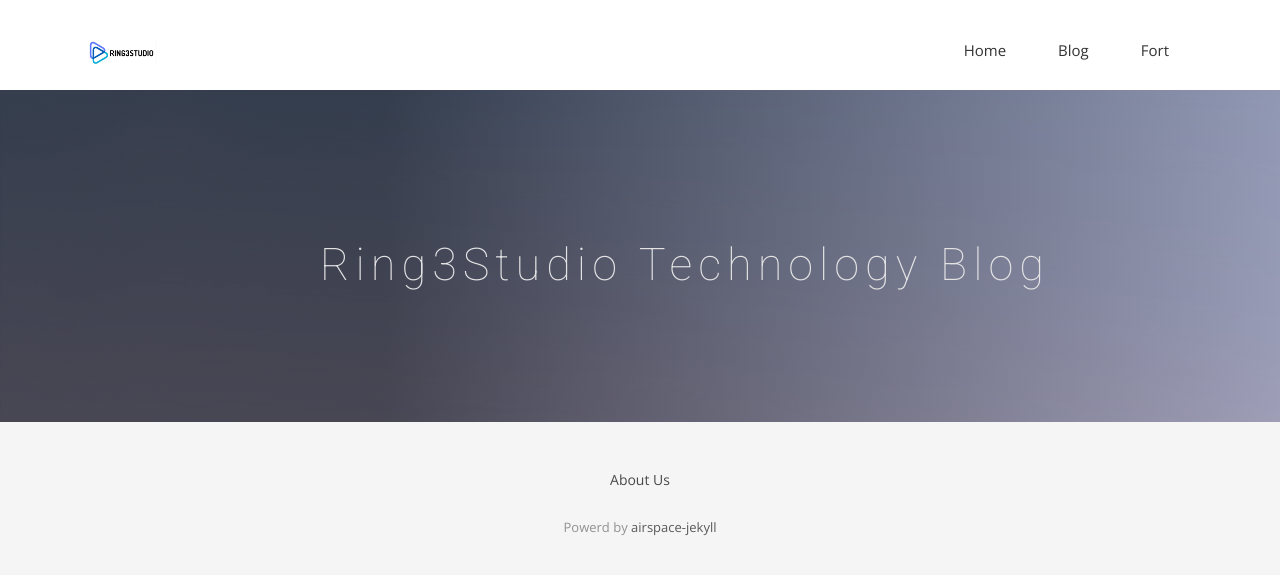
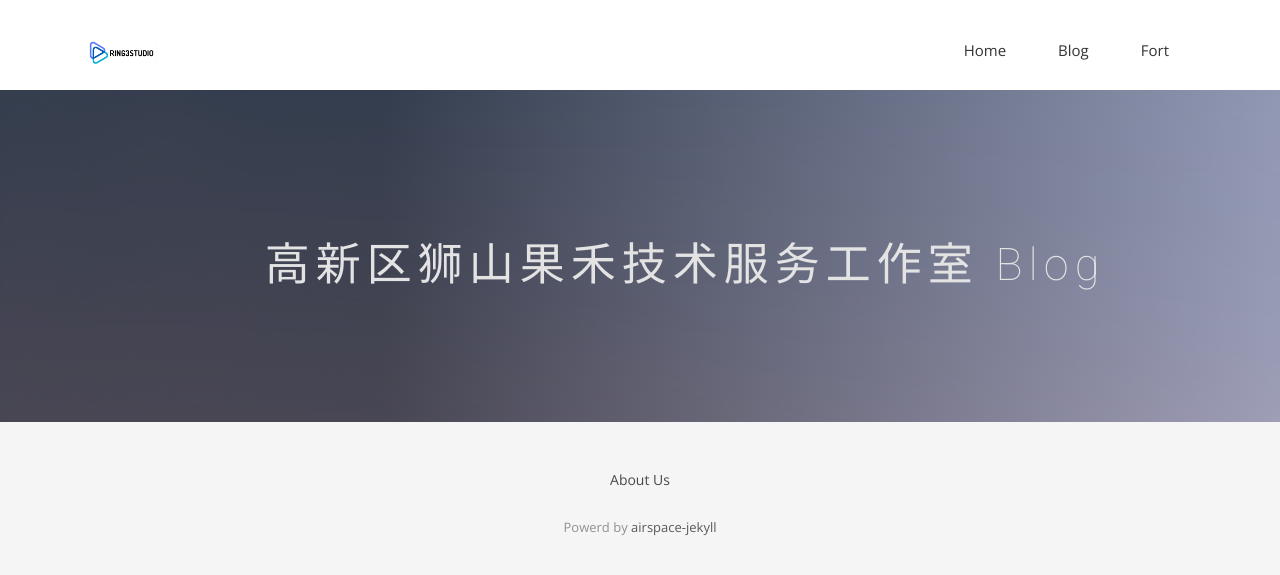
Before and after one commit to ring3studio/ring3studio.github.io, a Jekyll site: the page built from blog.html, in a window 1280 px wide. Shown: the top 575 px of the page. Built offline with Jekyll 4.4.1, drawn with Linux system fonts in a browser that asks for light colours; nearby versions of some CDN libraries; some web fonts are replaced.

Commit message:
fix title

```diff
--- a/blog.html
+++ b/blog.html
@@ -9,7 +9,7 @@ permalink: /blog/
     <div class="row">
       <div class="col-md-12">
         <div class="block">
-          <h1>Ring3Studio technology blog</h1>
+          <h1>高新区狮山果禾技术服务工作室 Blog</h1>
 
         </div>
       </div>
--- a/index.html
+++ b/index.html
@@ -11,7 +11,7 @@ permalink: /
       <div class="col-md-10 col-md-offset-2">
         <div class="block">
           <h1 class="animated fadeInUp">高新区狮山果禾技术服务工作室</h1>
-          <p class="animated fadeInUp">We like to share software base technology <br> 我们喜欢分享软件基础技术 <br> To make developers more focus on business code <br> 让开发者更专注于业务代码</p>
+          <p class="animated fadeInUp">We like to share software base technology <br> 我们喜欢分享软件基础技术 <br> To make developers more focus on business code <br> 让开发者更专注于业务代码 Contact us by mail:stream@ring3studio.com</p>
         </div>
       </div>
     </div>
```
